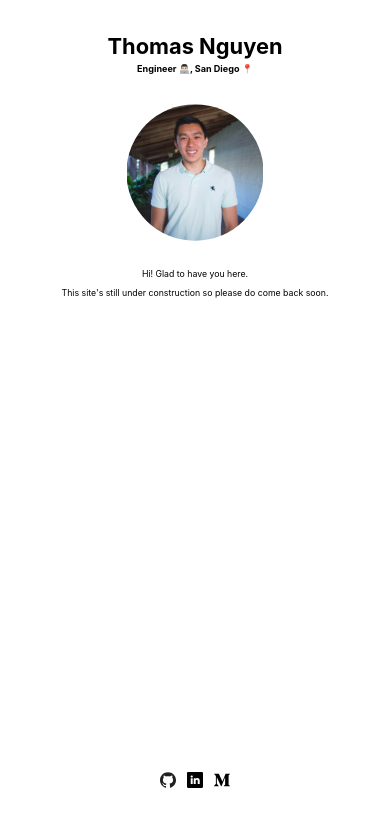
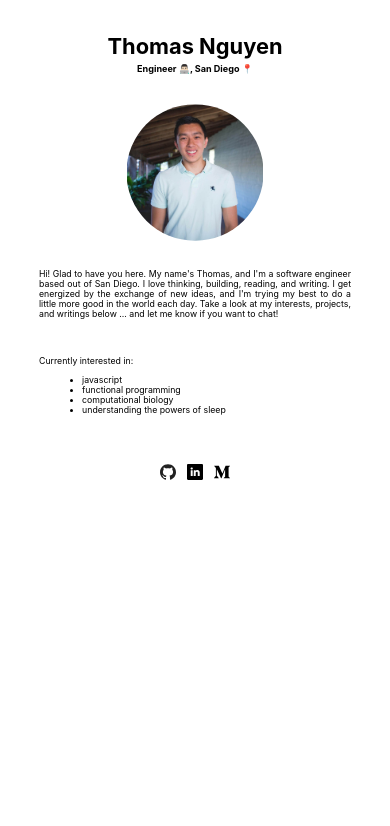
Before and after one commit to thomasvn/thomasvn.dev, a React (Create React App) app: page / in a window 390 px wide. Shown: the top 826 px of the page. Built offline with nearby package versions, Linux system fonts and the light colour scheme.

Commit message:
Introduction and interests

```diff
--- a/src/App.css
+++ b/src/App.css
@@ -6,6 +6,10 @@ html {
 .App {
   text-align: center;
   animation: fadein 4s;
+}
+
+p {
+  font-size: 0.8em;
 }
 
 
@@ -27,14 +31,44 @@ html {
   padding-bottom: 1.5em;
 }
 
-p {
+.intro {
+  padding-left: 25%;
+  padding-right: 25%;
+  padding-bottom: 1%;
+  text-align: justify;
+}
+
+.interests {
+  padding-left: 25%;
+  padding-right: 25%;
+  padding-bottom: 1%;
+  text-align: justify;
+  margin: 0;
+}
+
+.interests ul {
+  margin: 1%;
   font-size: 0.8em;
 }
+
+
 
 @media screen and (max-width: 600px) {
   .portrait {
     max-width: 35%;
     padding: 1.5em;
+  }
+
+  .intro {
+    padding-left: 10%;
+    padding-right: 10%;
+    padding-bottom: 5%;
+  }
+
+  .interests {
+    padding-left: 10%;
+    padding-right: 10%;
+    padding-bottom: 5%;
   }
 }
 
@@ -85,9 +119,10 @@ p {
 
 /* Footer */
 footer {
-  position: absolute;
-  bottom: 5%;
-  width: 100%;
+  padding-top: 4%;
+  /* position: absolute; */
+  /* bottom: 5%; */
+  /* width: 100%; */
 }
 
 .logo {
--- a/src/components/AboutMe.js
+++ b/src/components/AboutMe.js
@@ -1,5 +1,5 @@
 import React from 'react';
-import portrait from '../img/Thomas.jpg'
+import portrait from '../img/Thomas.jpg';
 
 class AboutMe extends React.Component {
   render() {
@@ -12,8 +12,18 @@ class AboutMe extends React.Component {
           </div>
           <img src={portrait} className="portrait" alt="Thomas's Portrait"></img>
         </div>
-        <p>Hi! Glad to have you here.</p>
-        <p>This site's still under construction so please do come back soon.</p>
+        <div className="intro">
+          <p>Hi! Glad to have you here. My name's Thomas, and I'm a software engineer based out of San Diego. I love thinking, building, reading, and writing. I get energized by the exchange of new ideas, and I'm trying my best to do a little more good in the world each day. Take a look at my interests, projects, and writings below ... and let me know if you want to chat!</p>
+        </div>
+        <div className="interests">
+          <p>Currently interested in:</p>
+          <ul>
+            <li>javascript</li>
+            <li>functional programming</li>
+            <li>computational biology</li>
+            <li>understanding the powers of sleep</li>
+          </ul>
+        </div>
       </div>
     );
   }
```
